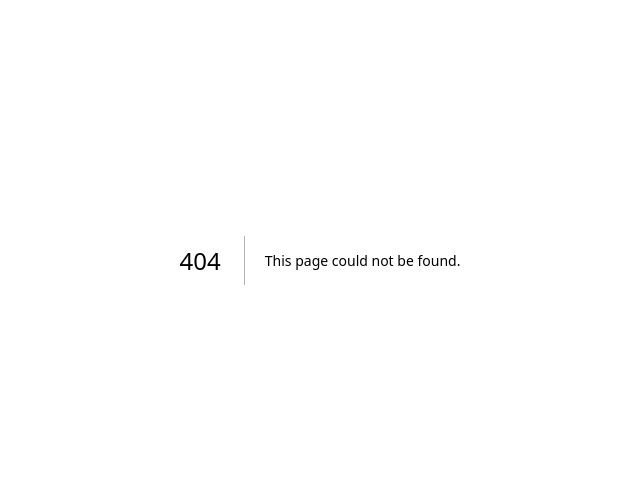
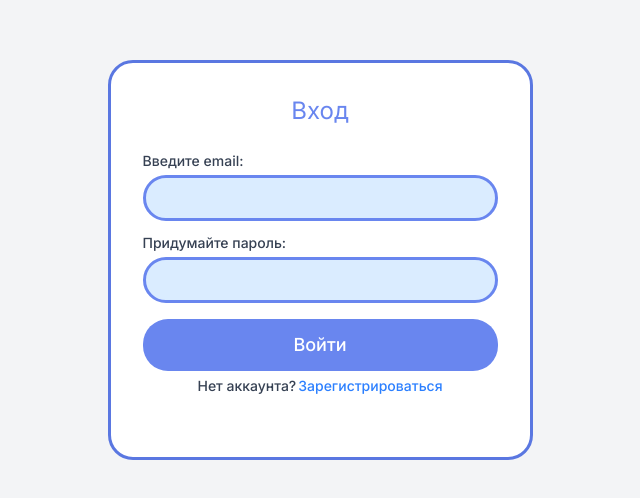
Before and after one commit to IeroLys/VisionBoard, a Next.js app: page /login in a window 1280 px wide. Before the commit this address had no page. Shown: the part 140-638 px from the top of the page, without its empty margins (320-960 px from the left). Built offline with nearby package versions, Linux system fonts and the light colour scheme.

Commit message:
Добавил страницу входа

```diff
--- /dev/null
+++ b/app/login/page.tsx
@@ -0,0 +1,102 @@
+"use client";
+import Link from "next/link";
+import { useState } from "react";
+
+export default function Login() {
+  // Состояния для значений полей
+  const [email, setEmail] = useState("");
+  const [password, setPassword] = useState("");
+
+  // Состояния для ошибок (если пусто — ошибки нет)
+  const [emailError, setEmailError] = useState("");
+  const [passwordError, setPasswordError] = useState("");
+
+  const handleLogin = () => {
+    let isValid = true;
+    setEmailError("");
+    setPasswordError("");
+
+    if (!email.trim()) {
+      isValid = false;
+    } else if (!/\S+@\S+\.\S+/.test(email)) {
+      setEmailError("Неверный формат email");
+      isValid = false;
+    }
+
+    if (!password.trim()) {
+      isValid = false;
+    } else if (password.length < 6 || password.length > 30) {
+      setPasswordError("Пароль должен содержать от 6 до 30 символов");
+      isValid = false;
+    }
+
+    if (isValid) {
+      console.log("Валидация пройдена:", { email, password });
+    }
+  };
+
+  return (
+    <div className="min-h-screen bg-gray-100 flex flex-col items-center justify-center p-8">
+
+        <div className="w-[425px] h-[400px] bg-white rounded-[25px] border-3 border-main-desaturated p-8">
+
+            <h1 className="text-2xl text-main text-center font-['Inter'] mb-6">
+            Вход
+            </h1>
+
+            <label className="block text-sm font-medium text-gray-700 mb-1 mt-3">
+            Введите email:
+            </label>
+
+            <input
+            type="email"
+            value={email}
+            onChange={(e) => {
+              setEmail(e.target.value);
+            }}
+            className="w-full text-gray-700 px-4 py-2 bg-overcast-sky border-[3px] border-main rounded-[25px] focus:outline-none focus:ring-2 focus:ring-blue-500 focus:border-transparent"
+            />
+            {emailError && (
+              <p className="text-red-500 text-sm mt-1">{emailError}</p>
+            )}
+
+            <label className="block text-sm font-medium text-gray-700 mb-1 mt-3">
+            Придумайте пароль:
+            </label>
+
+            <input
+            type="password"
+            value={password}
+            onChange={(e) => {
+              setPassword(e.target.value);
+            }}
+            className="w-full text-gray-700 px-4 py-2 bg-overcast-sky border-[3px] border-main rounded-[25px] focus:outline-none focus:ring-2 focus:ring-blue-500 focus:border-transparent"
+            />
+            {passwordError && (
+              <p className="text-red-500 text-sm mt-1">{passwordError}</p>
+            )}
+
+            <button
+            type="button"
+            onClick={handleLogin}
+            className="w-full mt-4 bg-main hover:bg-indigo-600 text-white font-medium text-lg py-3 rounded-[25px] transition-colors duration-200">
+            Войти
+            </button>
+
+            <div className="flex flex-row items-center justify-center">
+
+              <label className="block mt-[5px] text-sm font-medium text-gray-700 mb-3 text-center">
+              Нет аккаунта?
+              </label>
+
+              <Link href="/register"  className="block ml-[2px] mt-[5px] text-sm font-medium mb-3 text-center text-blue-500 hover:underline">
+              Зарегистрироваться
+              </Link>
+
+            </div>
+
+        </div>
+
+    </div>
+  );
+}
```
